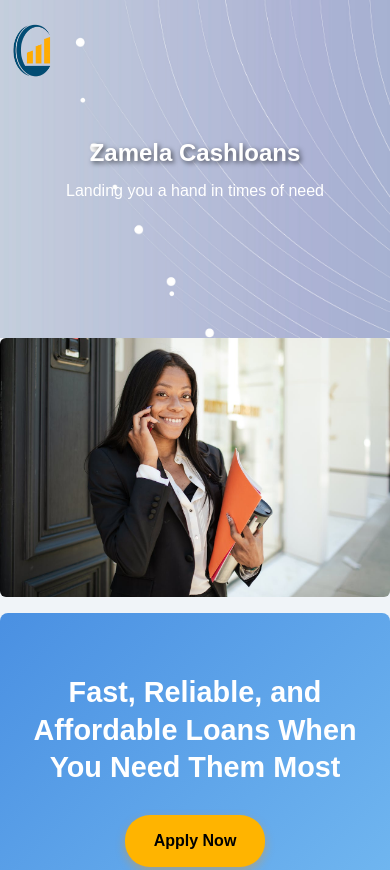
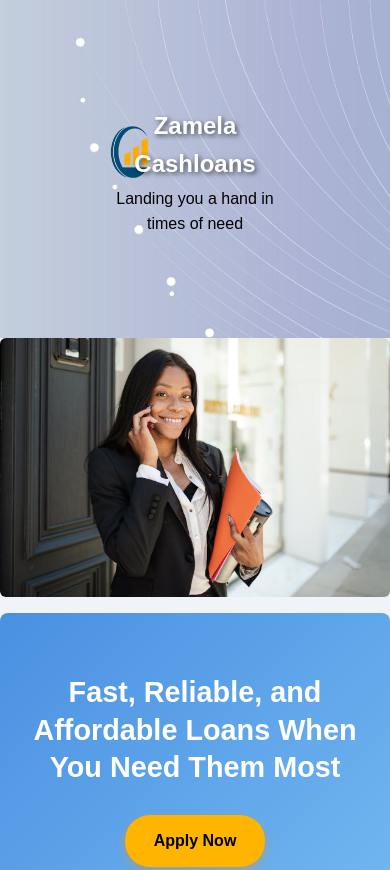
Before and after one commit to Tippztraders/nzamela, a plain HTML site: page index.html in a window 390 px wide. Shown: the top 870 px of the page. Drawn offline with Linux system fonts and the light colour scheme.

Commit message:
Update style.css

```diff
--- a/style.css
+++ b/style.css
@@ -35,39 +35,36 @@ body {
 ========================== */
 .background {
   position: relative;
-  width: 100vw;        /* full viewport width */
-  height: 40vh;        /* responsive height */
-  min-height: 250px;   /* ensure not too small on mobile */
+  width: 100vw;
+  height: 40vh;
+  min-height: 250px;
   overflow: hidden;
 }
 
 .background img {
+  position: absolute;
+  top: 0;
+  left: 0;
   width: 100%;
   height: 100%;
   object-fit: cover;
-  position: absolute;
-  top: 0;
-  left: 0;
-  z-index: -1; /* background stays behind content */
+  z-index: -1;
 }
 
+/* ABSOLUTE CENTERING METHOD */
 .header-content {
-  display: flex;
-  flex-direction: column;
-  align-items: center;       /* horizontal centering */
-  justify-content: center;   /* vertical centering */
-  height: 100%;
-  width: 100%;               /* take full width */
+  position: absolute;
+  top: 50%;
+  left: 50%;
+  transform: translate(-50%, -50%);
   text-align: center;
-  padding: 0 1em;            /* small padding so content doesn’t touch edges too tightly on small screens */
-  box-sizing: border-box;
+  z-index: 1;
 }
 
 .header-content .logo {
-  display: block;
   height: 150px;
   width: auto;
-  margin-bottom: 10px;
+  margin: 0;
 }
 
 .header-content .zamela {
@@ -75,31 +72,23 @@ body {
   font-weight: bold;
   color: white;
   text-shadow: 2px 2px 5px rgba(0,0,0,0.6);
-  margin: 0 0 5px 0;
+  margin: 5px 0 2px 0;
 }
 
 .header-content .tagline {
   font-size: 1.2rem;
-  color: white;
+  color: black;
   margin: 0;
 }
 
-/* ======================
-   RESPONSIVE ADJUSTMENTS
-====================== */
 @media (max-width: 768px) {
-  .header-content .logo {
-    height: 100px;   /* smaller logo on mobile */
-  }
+  .header-content .logo { height: 100px; }
+  .header-content .zamela { font-size: 1.5rem; }
+  .header-content .tagline { font-size: 1rem; }
+}
 
-  .header-content .zamela {
-    font-size: 1.5rem;
-  }
 
-  .header-content .tagline {
-    font-size: 1rem;
-  }
-}
+
 
 
 
```
